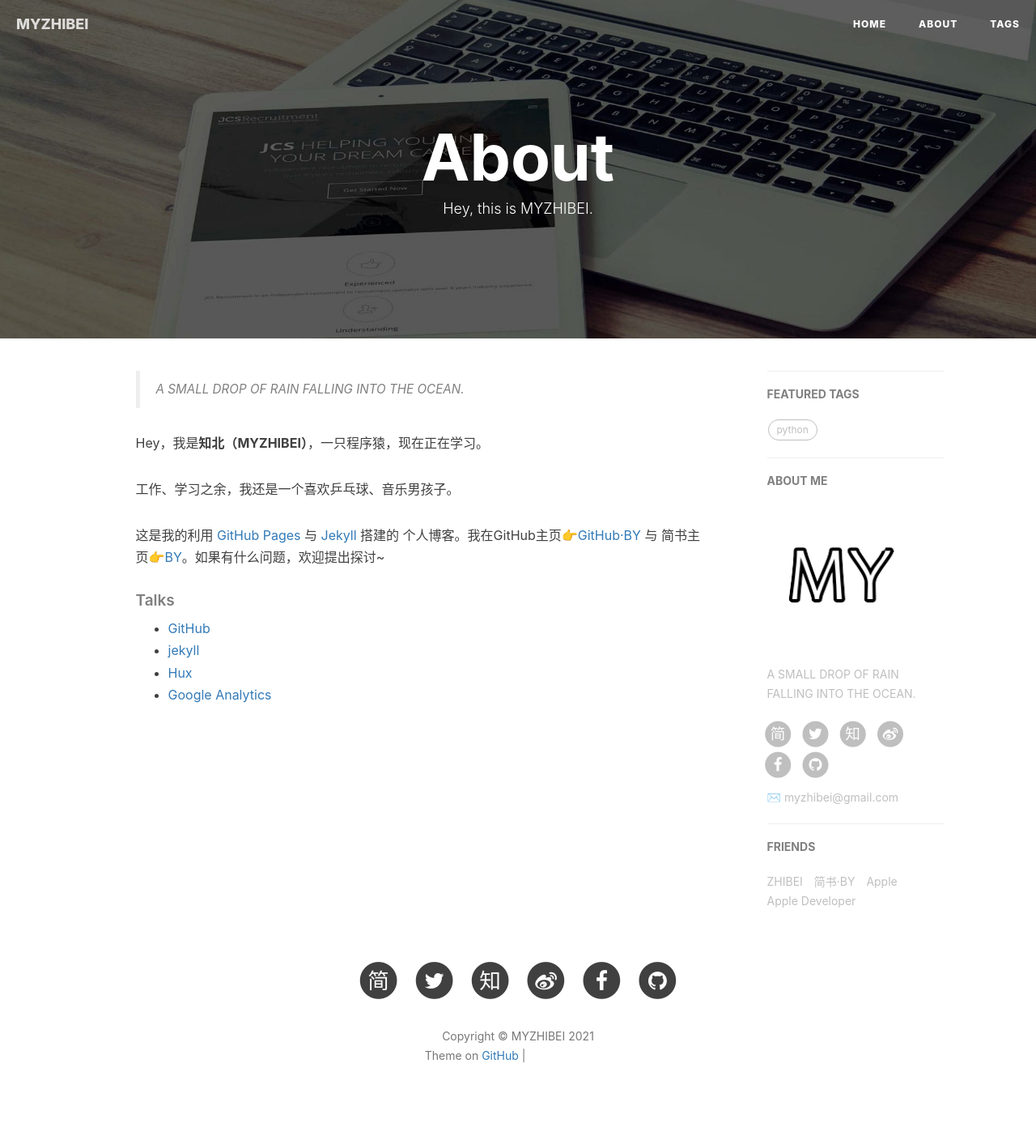
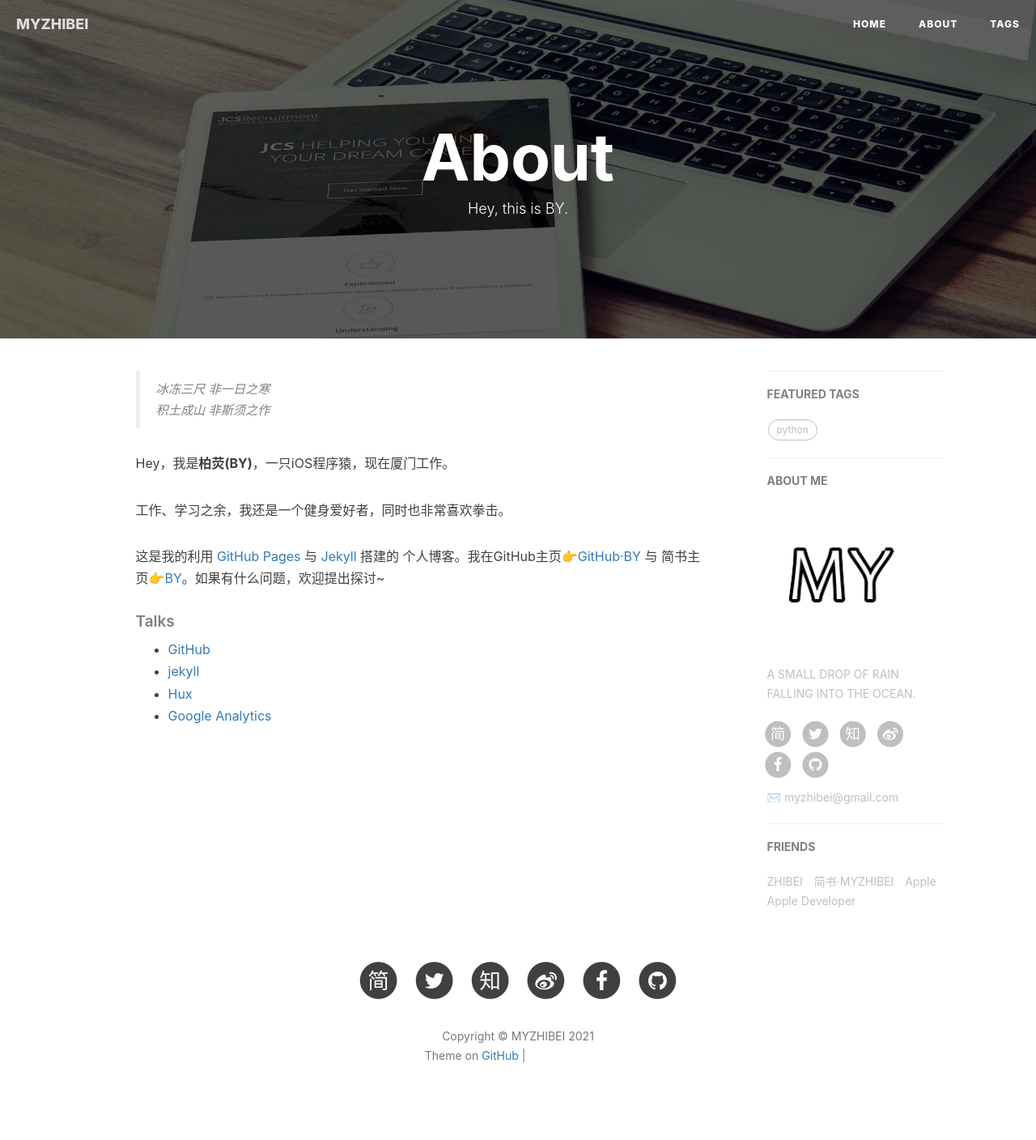
Before and after one commit to myzhibei/myzhibei.github.io, a Jekyll site: the page built from about.html, in a window 1280 px wide. Shown: the whole page at 81% size. Built offline with Jekyll 4.4.1, drawn with Linux system fonts in a browser that asks for light colours; nearby versions of some CDN libraries; comment, search, counter and statistics services are not loaded; grey boxes are pictures that could not be loaded.

Commit message:
Update config&CNAME

```diff
--- a/CNAME
+++ b/CNAME
@@ -1 +1 @@
-myzhibei.github.io
+myzhibei.xyz
--- a/_config.yml
+++ b/_config.yml
@@ -49,7 +49,7 @@
 # although redcarpet can auto highlight code, the lack of header-id make the catalog impossible, so I switch to kramdown
 # document: http://jekyllrb.com/docs/configuration/#kramdown
 markdown: kramdown
-highlighter: rouge
+highlighter: -rouge
 kramdown:
   input: GFM                            # use Github Flavored Markdown !important
 
@@ -62,8 +62,8 @@
 # Gitalk
 gitalk:
   enable: true    #是否开启Gitalk评论
-  clientID: f2c84e7629bb1446c1a4                            #生成的clientID
-  clientSecret: ca6d6139d1e1b8c43f8b2e19492ddcac8b322d0d    #生成的clientSecret
+  clientID: 470c2773a7eaf9a61818                            #生成的clientID
+  clientSecret: 807fce76e2406e3d8de7aa2769dae4226ad4c071    #生成的clientSecret
   repo: myzhibei.github.io    #仓库名称
   owner: myzhibei   #github用户名
   admin: myzhibei
@@ -102,7 +102,7 @@
         title: "ZHIBEI",
         href: "http://myzhibei.xyz"
     },{
-        title: "简书·BY",
+        title: "简书·MYZHIBEI",
         href: "http://www.jianshu.com/u/e71990ada2fd"
     },{
         title: "Apple",
--- a/about.html
+++ b/about.html
@@ -1,7 +1,7 @@
 ---
 layout: page
 title: "About"
-description: "Hey, this is MYZHIBEI."
+description: "Hey, this is BY."
 header-img: "img/post-bg-rwd.jpg"
 ---
 
@@ -15,11 +15,12 @@
 <div class="zh post-container">
 
     <!--copied from markdown -->
-    <blockquote><p>A SMALL DROP OF RAIN FALLING INTO THE OCEAN.</p></blockquote>
+    <blockquote><p>冰冻三尺 非一日之寒<br>
+    积土成山 非斯须之作</p></blockquote>
 
-    <p>Hey，我是<strong>知北（MYZHIBEI）</strong>，一只程序猿，现在正在学习。</p>
+    <p>Hey，我是<strong>柏荧(BY)</strong>，一只iOS程序猿，现在厦门工作。</p>
 
-    <p>工作、学习之余，我还是一个喜欢乒乓球、音乐男孩子。</p>
+    <p>工作、学习之余，我还是一个健身爱好者，同时也非常喜欢拳击。</p>
 
     <p>这是我的利用 <a href="https://pages.github.com/">GitHub Pages</a> 与 <a href="http://jekyll.com.cn/">Jekyll</a> 搭建的 个人博客。我在GitHub主页<a href="https://github.com/qiubaiying">👉GitHub·BY</a> 与 简书主页<a href="https://http://www.jianshu.com/u/e71990ada2fd">👉BY</a>。如果有什么问题，欢迎提出探讨~</p>
 
--- a/index.html
+++ b/index.html
@@ -1,6 +1,6 @@
 ---
 layout: page
-description: "Thinking will not overcome fear but action will."
+description: "A SMALL DROP OF RAIN FALLING INTO THE OCEAN."
 ---
 
 {% for post in paginator.posts %}
```
